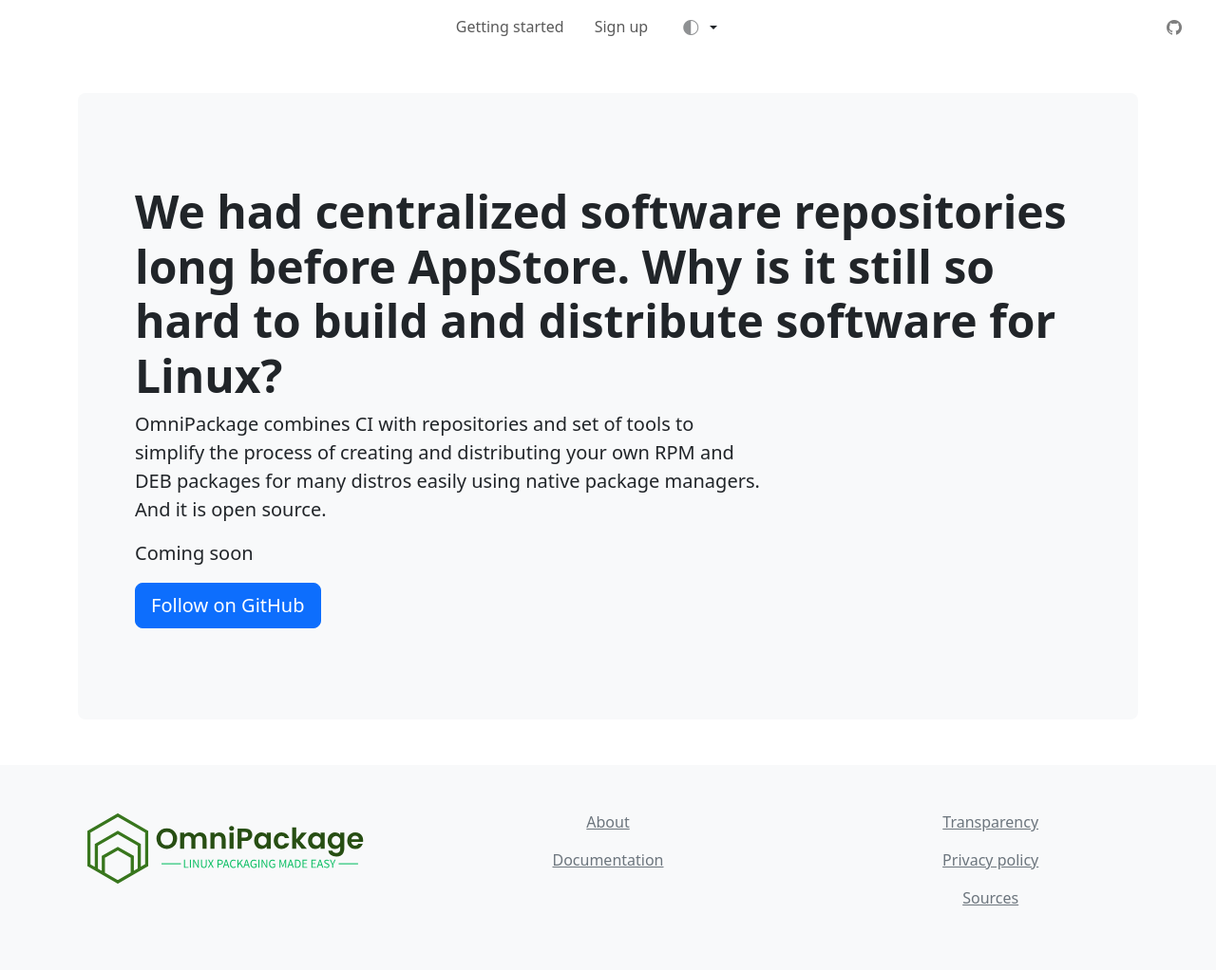
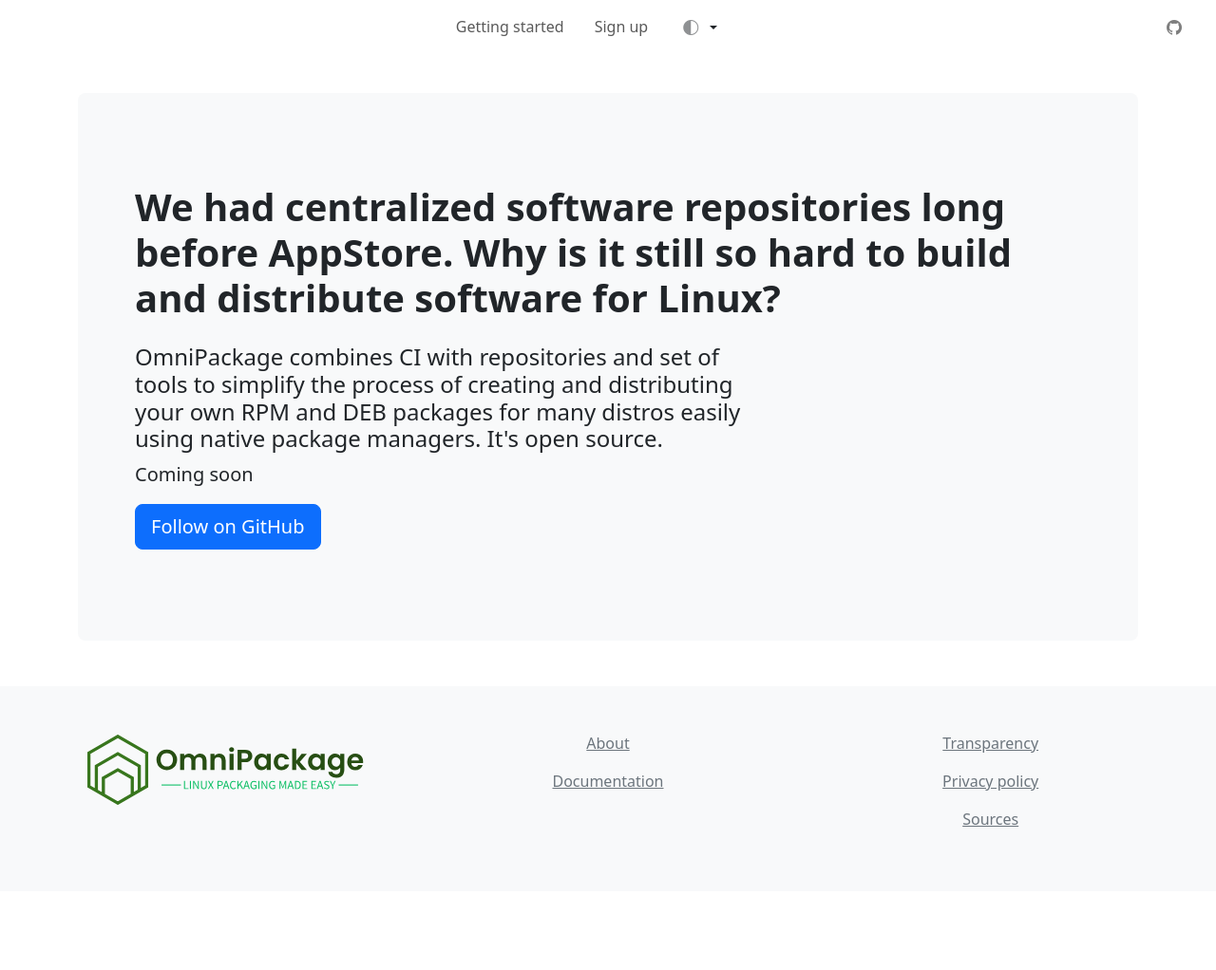
Before and after one commit to omnipackage/.github, a Jekyll site: the page built from index.html, in a window 1280 px wide. Shown: the whole page at 95% size. Built offline with Jekyll 4.4.1, drawn with Linux system fonts in a browser that asks for light colours; after the commit the page ends 939 px from its top, so only the background shows below that.

Commit message:
small layout changes

```diff
--- a/index.html
+++ b/index.html
@@ -8,9 +8,9 @@
 
 <div class="p-5 mb-4 bg-body-tertiary rounded-3">
   <div class="container-fluid py-5">
-    <h1 class="display-5 fw-bold">We had centralized software repositories long before AppStore. Why is it still so hard to build and distribute software for Linux?</h1>
+    <h1 class="display-6 fw-bold mb-4">We had centralized software repositories long before AppStore. Why is it still so hard to build and distribute software for Linux?</h1>
 
-    <p class="col-md-8 fs-5">OmniPackage combines CI with repositories and set of tools to simplify the process of creating and distributing your own RPM and DEB packages for many distros easily using native package managers. And it is open source.</p>
+    <h2 class="col-md-8 fs-4">OmniPackage combines CI with repositories and set of tools to simplify the process of creating and distributing your own RPM and DEB packages for many distros easily using native package managers. It's open source.</h2>
 
     <p class="col-md-8 fs-5 fw-light">Coming soon</p>
 
```
